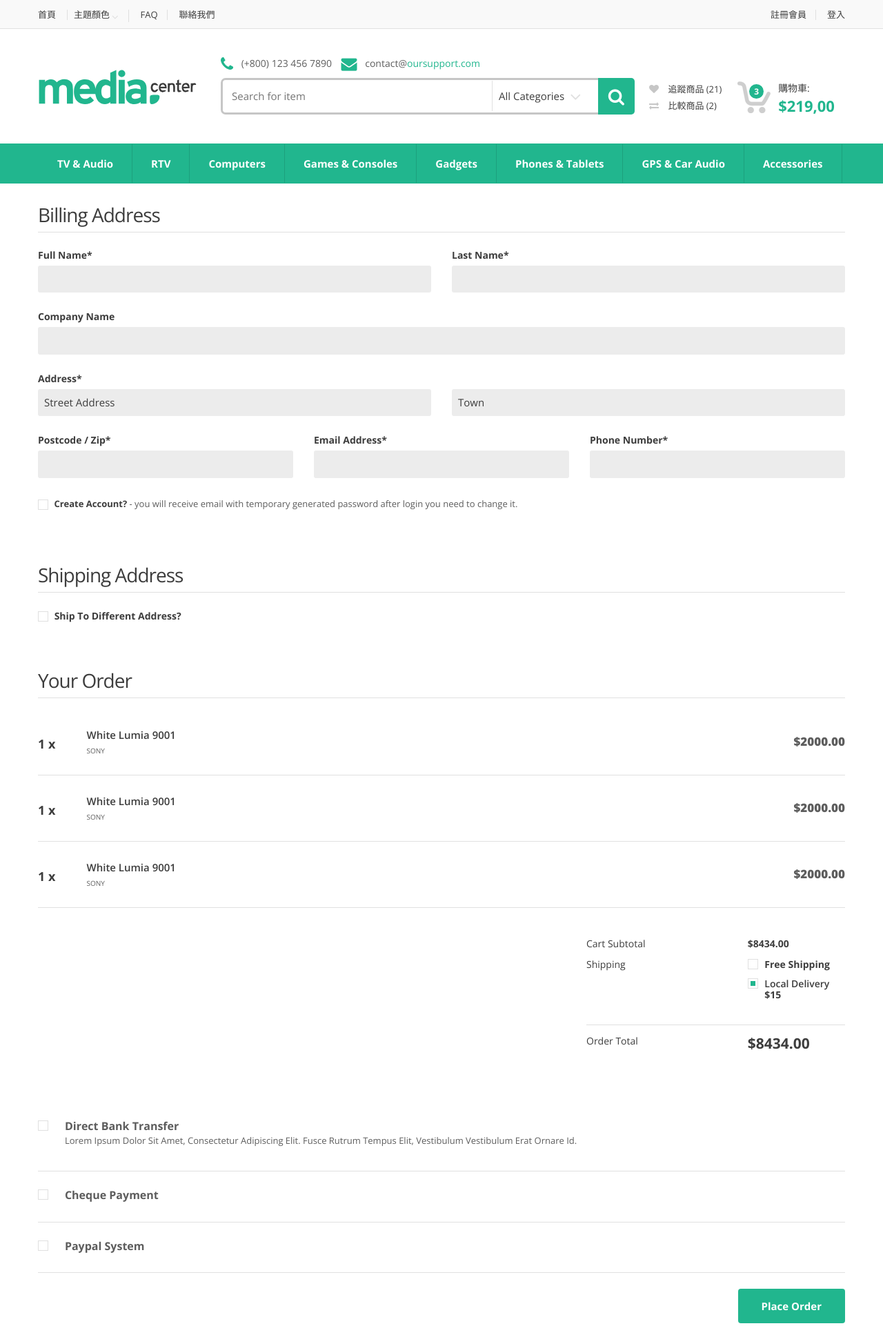
After one commit to JerryR7/Shopping-Cart, a CodeIgniter app: page /index.php/shoppingcart/checkout in a window 1280 px wide; the page is wider, and only the part inside the window is pictured. The commit adds this page. Shown: the top 1922 px of that part at 69% size. Run offline with CodeIgniter, Linux system fonts and the light colour scheme; some libraries are stand-ins or nearby versions.

Commit message:
Add views
1. Add cart view
2. Add checkout view

```diff
--- a/application/controllers/shoppingcart.php
+++ b/application/controllers/shoppingcart.php
@@ -57,4 +57,24 @@ class ShoppingCart extends CI_Controller {
 			);
 		$this->load->view('template', $data);
 	}
+
+	public function cart()
+	{
+		$data = array(
+			'view' => array(
+				'shoppingcart/top_navigation','shoppingcart/header','cart/cart','shoppingcart/footer'
+				),
+			);
+		$this->load->view('template', $data);
+	}
+
+	public function checkout()
+	{
+		$data = array(
+			'view' => array(
+				'shoppingcart/top_navigation','shoppingcart/header','cart/checkout','shoppingcart/footer'
+				),
+			);
+		$this->load->view('template', $data);
+	}
 }
--- /dev/null
+++ b/application/views/cart/checkout.php
@@ -0,0 +1,187 @@
+<!-- ========================================= CONTENT ========================================= -->
+
+<section id="checkout-page">
+    <div class="container">
+        <div class="col-xs-12 no-margin">
+
+            <div class="billing-address">
+                <h2 class="border h1">billing address</h2>
+                <form>
+                    <div class="row field-row">
+                        <div class="col-xs-12 col-sm-6">
+                            <label>full name*</label>
+                            <input class="le-input" >
+                        </div>
+                        <div class="col-xs-12 col-sm-6">
+                            <label>last name*</label>
+                            <input class="le-input" >
+                        </div>
+                    </div><!-- /.field-row -->
+
+                    <div class="row field-row">
+                        <div class="col-xs-12">
+                            <label>company name</label>
+                            <input class="le-input" >
+                        </div>
+                    </div><!-- /.field-row -->
+
+                    <div class="row field-row">
+                        <div class="col-xs-12 col-sm-6">
+                            <label>address*</label>
+                            <input class="le-input" data-placeholder="street address" >
+                        </div>
+                        <div class="col-xs-12 col-sm-6">
+                            <label>&nbsp;</label>
+                            <input class="le-input" data-placeholder="town" >
+                        </div>
+                    </div><!-- /.field-row -->
+
+                    <div class="row field-row">
+                        <div class="col-xs-12 col-sm-4">
+                            <label>postcode / Zip*</label>
+                            <input class="le-input"  >
+                        </div>
+                        <div class="col-xs-12 col-sm-4">
+                            <label>email address*</label>
+                            <input class="le-input" >
+                        </div>
+
+                        <div class="col-xs-12 col-sm-4">
+                            <label>phone number*</label>
+                            <input class="le-input" >
+                        </div>
+                    </div><!-- /.field-row -->
+
+                    <div class="row field-row">
+                        <div id="create-account" class="col-xs-12">
+                            <input  class="le-checkbox big" type="checkbox"  />
+                            <a class="simple-link bold" href="#">Create Account?</a> - you will receive email with temporary generated password after login you need to change it.
+                        </div>
+                    </div><!-- /.field-row -->
+
+                </form>
+            </div><!-- /.billing-address -->
+
+
+            <section id="shipping-address">
+                <h2 class="border h1">shipping address</h2>
+                <form>
+                    <div class="row field-row">
+                        <div class="col-xs-12">
+                            <input  class="le-checkbox big" type="checkbox"  />
+                            <a class="simple-link bold" href="#">ship to different address?</a>
+                        </div>
+                    </div><!-- /.field-row -->
+                </form>
+            </section><!-- /#shipping-address -->
+
+
+            <section id="your-order">
+                <h2 class="border h1">your order</h2>
+                <form>
+                    <div class="row no-margin order-item">
+                        <div class="col-xs-12 col-sm-1 no-margin">
+                            <a href="#" class="qty">1 x</a>
+                        </div>
+
+                        <div class="col-xs-12 col-sm-9 ">
+                            <div class="title"><a href="#">white lumia 9001 </a></div>
+                            <div class="brand">sony</div>
+                        </div>
+
+                        <div class="col-xs-12 col-sm-2 no-margin">
+                            <div class="price">$2000.00</div>
+                        </div>
+                    </div><!-- /.order-item -->
+
+                    <div class="row no-margin order-item">
+                        <div class="col-xs-12 col-sm-1 no-margin">
+                            <a href="#" class="qty">1 x</a>
+                        </div>
+
+                        <div class="col-xs-12 col-sm-9 ">
+                            <div class="title"><a href="#">white lumia 9001 </a></div>
+                            <div class="brand">sony</div>
+                        </div>
+
+                        <div class="col-xs-12 col-sm-2 no-margin">
+                            <div class="price">$2000.00</div>
+                        </div>
+                    </div><!-- /.order-item -->
+
+                    <div class="row no-margin order-item">
+                        <div class="col-xs-12 col-sm-1 no-margin">
+                            <a href="#" class="qty">1 x</a>
+                        </div>
+
+                        <div class="col-xs-12 col-sm-9 ">
+                            <div class="title"><a href="#">white lumia 9001 </a></div>
+                            <div class="brand">sony</div>
+                        </div>
+
+                        <div class="col-xs-12 col-sm-2 no-margin">
+                            <div class="price">$2000.00</div>
+                        </div>
+                    </div><!-- /.order-item -->
+                </form>
+            </section><!-- /#your-order -->
+
+            <div id="total-area" class="row no-margin">
+                <div class="col-xs-12 col-lg-4 col-lg-offset-8 no-margin-right">
+                    <div id="subtotal-holder">
+                        <ul class="tabled-data inverse-bold no-border">
+                            <li>
+                                <label>cart subtotal</label>
+                                <div class="value ">$8434.00</div>
+                            </li>
+                            <li>
+                                <label>shipping</label>
+                                <div class="value">
+                                    <div class="radio-group">
+                                        <input class="le-radio" type="radio" name="group1" value="free"> <div class="radio-label bold">free shipping</div><br>
+                                        <input class="le-radio" type="radio" name="group1" value="local" checked>  <div class="radio-label">local delivery<br><span class="bold">$15</span></div>
+                                    </div>
+                                </div>
+                            </li>
+                        </ul><!-- /.tabled-data -->
+
+                        <ul id="total-field" class="tabled-data inverse-bold ">
+                            <li>
+                                <label>order total</label>
+                                <div class="value">$8434.00</div>
+                            </li>
+                        </ul><!-- /.tabled-data -->
+
+                    </div><!-- /#subtotal-holder -->
+                </div><!-- /.col -->
+            </div><!-- /#total-area -->
+
+            <div id="payment-method-options">
+                <form>
+                    <div class="payment-method-option">
+                        <input class="le-radio" type="radio" name="group2" value="Direct">
+                        <div class="radio-label bold ">Direct Bank Transfer<br>
+                            <p>Lorem ipsum dolor sit amet, consectetur adipiscing elit. Fusce rutrum tempus elit, vestibulum vestibulum erat ornare id.</p>
+                        </div>
+                    </div><!-- /.payment-method-option -->
+
+                    <div class="payment-method-option">
+                        <input class="le-radio" type="radio" name="group2" value="cheque">
+                        <div class="radio-label bold ">cheque payment</div>
+                    </div><!-- /.payment-method-option -->
+
+                    <div class="payment-method-option">
+                        <input class="le-radio" type="radio" name="group2" value="paypal">
+                        <div class="radio-label bold ">paypal system</div>
+                    </div><!-- /.payment-method-option -->
+                </form>
+            </div><!-- /#payment-method-options -->
+
+            <div class="place-order-button">
+                <button class="le-button big">place order</button>
+            </div><!-- /.place-order-button -->
+
+        </div><!-- /.col -->
+    </div><!-- /.container -->
+</section><!-- /#checkout-page -->
+<!-- ========================================= CONTENT : END ========================================= -->
--- a/application/views/shoppingcart/header.php
+++ b/application/views/shoppingcart/header.php
@@ -156,10 +156,10 @@
                     <div class="basket-item">
                         <div class="row">
                             <div class="col-xs-12 col-sm-6">
-                                <a href="cart" class="le-button inverse">View cart</a>
+                                <?php echo anchor('shoppingcart/cart', '檢視購物車', 'class="le-button inverse"');?>
                             </div>
                             <div class="col-xs-12 col-sm-6">
-                                <a href="checkout" class="le-button">Checkout</a>
+                                <?php echo anchor('shoppingcart/checkout', '結帳', 'class="le-button"');?>
                             </div>
                         </div>
                     </div>
```
Also changed, not shown: application/language/french/ion_auth_lang.php (+52 -31 lines), application/models/ion_auth_model.php (+23 -5 lines), application/views/cart/cart.php (added, +188 -0 lines).
